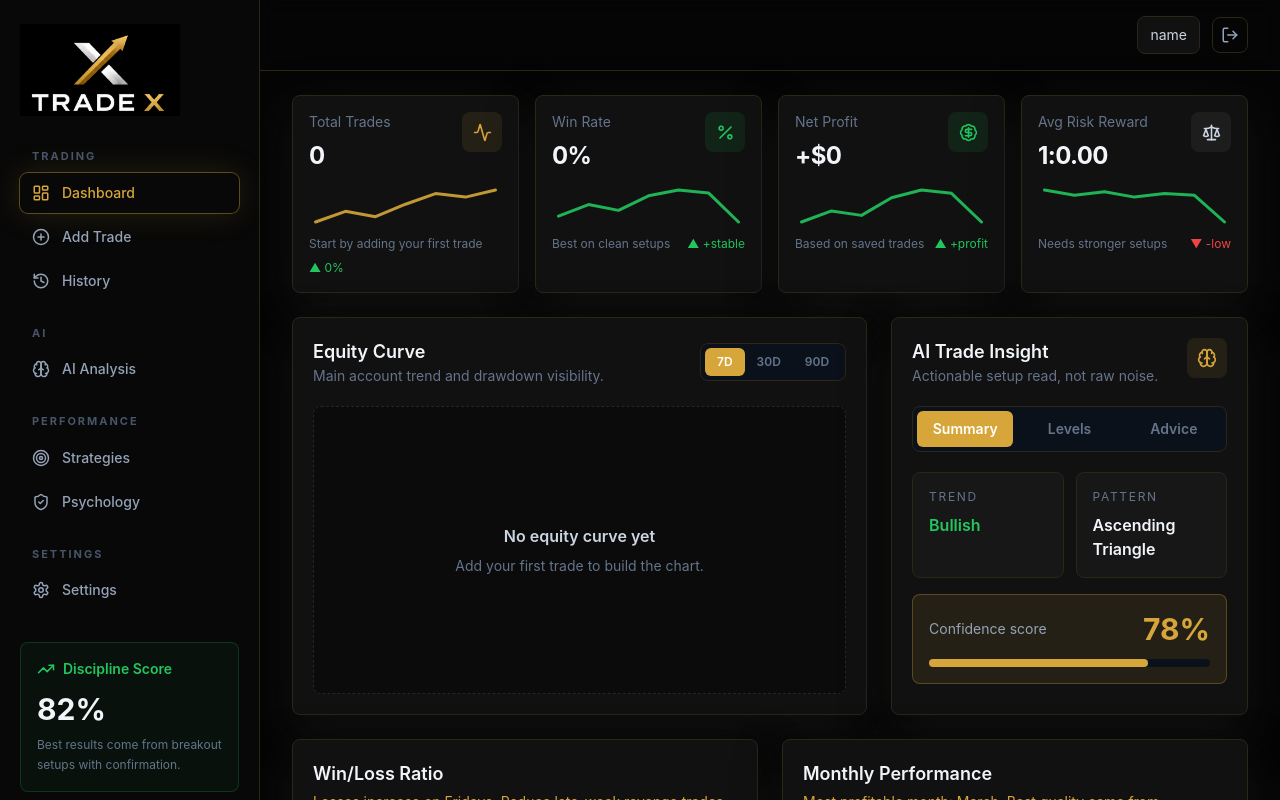
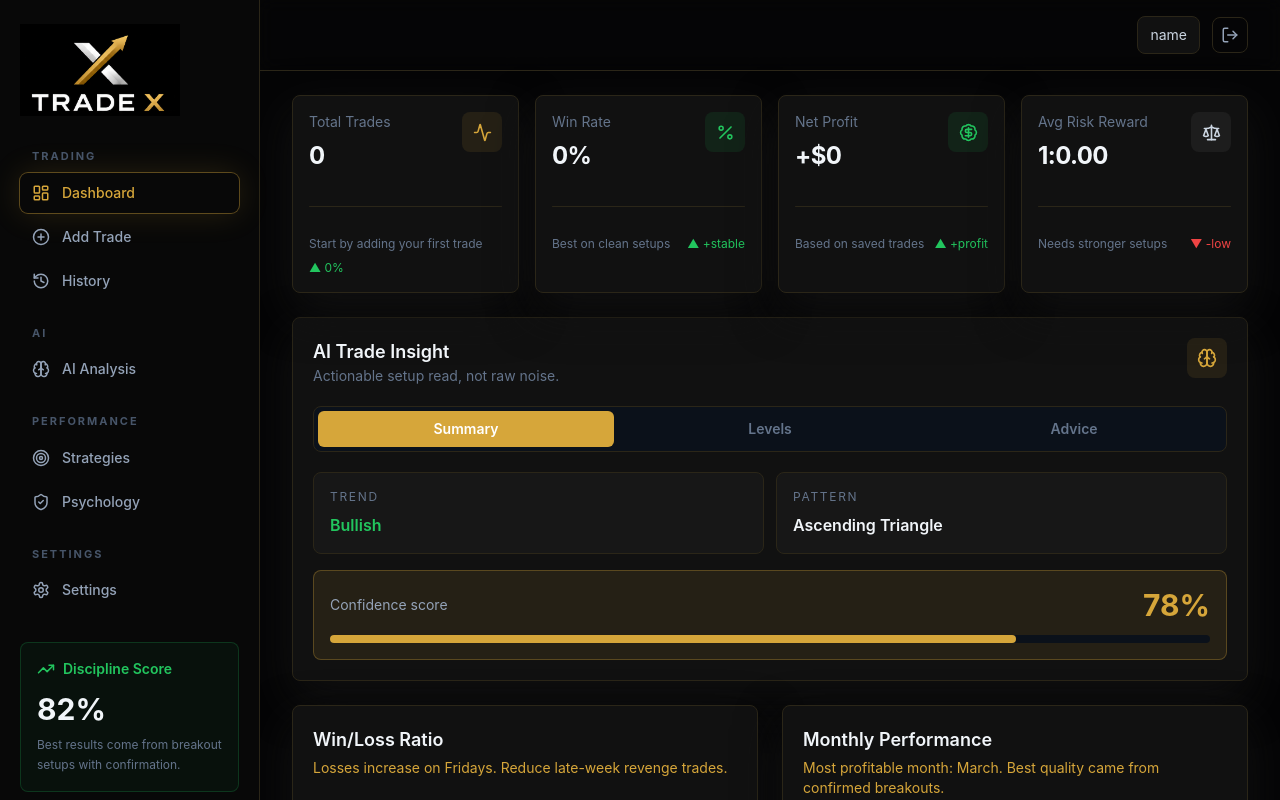
Before and after one commit to dev-ali-hassan/Trade-X, a React (Vite) app in the folder frontend/: page / in a window 1280 px wide. Both pictures are taken after typing "name@example.com", "Sample123" into the empty fields and a click on the button "Login". Shown: the top 800 px of the page. Built offline with nearby package versions, Linux system fonts and the light colour scheme.

Commit message:
Make dashboard charts data driven

```diff
--- a/frontend/src/components/StatCard.tsx
+++ b/frontend/src/components/StatCard.tsx
@@ -65,6 +65,14 @@ export function StatCard({
 function Sparkline({ data, tone }: { data: number[]; tone: StatCardProps["tone"] }) {
   const width = 180;
   const height = 36;
+  if (data.length < 2) {
+    return (
+      <div className="mt-4 hidden h-9 w-full max-w-[220px] items-center sm:flex">
+        <div className="h-px w-full rounded-full bg-line" />
+      </div>
+    );
+  }
+
   const min = Math.min(...data);
   const max = Math.max(...data);
   const range = Math.max(1, max - min);
--- a/frontend/src/pages/Dashboard.tsx
+++ b/frontend/src/pages/Dashboard.tsx
@@ -1,23 +1,46 @@
 import { Fragment, useEffect, useMemo, useState } from "react";
 import { Activity, BadgeDollarSign, Brain, CandlestickChart, Percent, Scale, ShieldAlert, Zap } from "lucide-react";
 import { StatCard } from "../components/StatCard";
-import { aiInsight, equityCurve, monthlyPerformance } from "../data/sampleData";
+import { aiInsight, monthlyPerformance } from "../data/sampleData";
 import { getSession, getTrades } from "../lib/storage";
 
 const aiTabs = ["Summary", "Levels", "Advice"] as const;
 const tradeFilters = ["All", "Wins", "Losses"] as const;
-const timeFilters = ["7D", "30D", "90D"] as const;
 
 export function Dashboard() {
   const [loading, setLoading] = useState(true);
   const [aiTab, setAiTab] = useState<(typeof aiTabs)[number]>("Summary");
   const [tradeFilter, setTradeFilter] = useState<(typeof tradeFilters)[number]>("All");
-  const [timeFilter, setTimeFilter] = useState<(typeof timeFilters)[number]>("7D");
   const [expandedTrade, setExpandedTrade] = useState<number | null>(null);
   const trades = getTrades(getSession());
   const wins = trades.filter((trade) => trade.result === "Win").length;
   const losses = trades.filter((trade) => trade.result === "Loss").length;
   const netProfit = trades.reduce((sum, trade) => sum + trade.profit, 0);
+  const profitSeries = trades
+    .slice()
+    .reverse()
+    .reduce<number[]>((series, trade) => {
+      const previous = series.at(-1) ?? 0;
+      series.push(previous + trade.profit);
+      return series;
+    }, []);
+  const countSeries = trades.length ? trades.map((_, index) => index + 1) : [];
+  const winRateSeries = trades.length
+    ? trades
+        .slice()
+        .reverse()
+        .reduce<number[]>((series, trade, index, allTrades) => {
+          const winsSoFar = allTrades.slice(0, index + 1).filter((item) => item.result === "Win").length;
+          series.push(Math.round((winsSoFar / (index + 1)) * 100));
+          return series;
+        }, [])
+    : [];
+  const rrSeries = trades.length
+    ? trades
+        .slice()
+        .reverse()
+        .map((trade) => Number(trade.riskReward.split(":")[1] ?? 0))
+    : [];
   const avgRiskReward =
     trades.length === 0
       ? 0
@@ -31,7 +54,7 @@ export function Dashboard() {
       tone: "ai" as const,
       trend: trades.length > 0 ? "+active" : "0%",
       trendDirection: "up" as const,
-      sparkline: [12, 18, 15, 22, 28, 26, Math.max(30, trades.length + 24)]
+      sparkline: countSeries
     },
     {
       label: "Win Rate",
@@ -41,7 +64,7 @@ export function Dashboard() {
       tone: "profit" as const,
       trend: wins >= losses ? "+stable" : "-review",
       trendDirection: wins >= losses ? "up" as const : "down" as const,
-      sparkline: [52, 56, 54, 59, 61, 60, trades.length ? Math.round((wins / trades.length) * 100) : 50]
+      sparkline: winRateSeries
     },
     {
       label: "Net Profit",
@@ -51,7 +74,7 @@ export function Dashboard() {
       tone: netProfit >= 0 ? "profit" as const : "loss" as const,
       trend: netProfit >= 0 ? "+profit" : "-loss",
       trendDirection: netProfit >= 0 ? "up" as const : "down" as const,
-      sparkline: [1, 2, 1.6, 3.2, 3.9, 3.6, Math.max(1, Math.abs(netProfit / 1000))]
+      sparkline: profitSeries
     },
     {
       label: "Avg Risk Reward",
@@ -61,7 +84,7 @@ export function Dashboard() {
       tone: "neutral" as const,
       trend: avgRiskReward >= 2 ? "+quality" : "-low",
       trendDirection: avgRiskReward >= 2 ? "up" as const : "down" as const,
-      sparkline: [2.8, 2.5, 2.7, 2.4, 2.6, 2.5, avgRiskReward || 1]
+      sparkline: rrSeries
     }
   ];
 
@@ -84,36 +107,7 @@ export function Dashboard() {
         ))}
       </section>
 
-      <section className="grid gap-6 xl:grid-cols-[1.45fr_0.9fr]">
-        <div className="panel p-5 hover:border-ai/30">
-          <div className="mb-5 flex flex-col justify-between gap-4 sm:flex-row sm:items-center">
-            <div>
-              <h2 className="text-lg font-semibold">Equity Curve</h2>
-              <p className="text-sm text-slate-500">Main account trend and drawdown visibility.</p>
-            </div>
-            <div className="flex rounded-lg border border-line bg-[#0b111a] p-1">
-              {timeFilters.map((filter) => (
-                <button
-                  key={filter}
-                  className={`rounded-md px-3 py-1.5 text-xs font-semibold transition ${
-                    timeFilter === filter ? "bg-ai text-white" : "text-slate-500 hover:text-slate-200"
-                  }`}
-                  onClick={() => setTimeFilter(filter)}
-                >
-                  {filter}
-                </button>
-              ))}
-            </div>
-          </div>
-          {loading ? (
-            <div className="skeleton h-72 w-full" />
-          ) : trades.length === 0 ? (
-            <EmptyPanel title="No equity curve yet" text="Add your first trade to build the chart." />
-          ) : (
-            <EquityChart range={timeFilter} />
-          )}
-        </div>
-
+      <section>
         <div className="panel p-5 hover:border-ai/30">
           <div className="mb-5 flex items-start justify-between gap-4">
             <div>
@@ -146,8 +140,6 @@ export function Dashboard() {
           <InsightHeader title="Win/Loss Ratio" text="Losses increase on Fridays. Reduce late-week revenge trades." />
           {loading ? (
             <div className="skeleton h-60 w-full" />
-          ) : trades.length === 0 ? (
-            <EmptyPanel title="No win/loss data" text="Win and loss ratio appears after saved trades." compact />
           ) : (
             <>
               <DonutChart wins={wins} losses={losses} />
@@ -161,13 +153,7 @@ export function Dashboard() {
 
         <div className="panel p-5 hover:border-ai/30">
           <InsightHeader title="Monthly Performance" text="Most profitable month: March. Best quality came from confirmed breakouts." />
-          {loading ? (
-            <div className="skeleton mt-4 h-60 w-full" />
-          ) : trades.length === 0 ? (
-            <EmptyPanel title="No monthly data" text="Monthly performance appears after saved trades." compact />
-          ) : (
-            <MonthlyBars />
-          )}
+          {loading ? <div className="skeleton mt-4 h-60 w-full" /> : <MonthlyBars trades={trades} />}
         </div>
       </section>
 
@@ -303,62 +289,9 @@ function AiPanel({ tab }: { tab: (typeof aiTabs)[number] }) {
   );
 }
 
-function EquityChart({ range }: { range: string }) {
-  const multiplier = range === "7D" ? 1 : range === "30D" ? 1.18 : 1.36;
-  const data = equityCurve.map((item, index) => ({ ...item, balance: Math.round(item.balance * multiplier + index * 90) }));
-  const values = data.map((item) => item.balance);
-  const min = Math.min(...values) - 600;
-  const max = Math.max(...values) + 600;
-  const width = 760;
-  const height = 280;
-  const left = 54;
-  const right = 18;
-  const top = 18;
-  const bottom = 38;
-  const chartWidth = width - left - right;
-  const chartHeight = height - top - bottom;
-  const points = data.map((item, index) => {
-    const x = left + (index / (data.length - 1)) * chartWidth;
-    const y = top + (1 - (item.balance - min) / (max - min)) * chartHeight;
-    return { ...item, x, y };
-  });
-  const line = points.map((point) => `${point.x},${point.y}`).join(" ");
-  const area = `${left},${top + chartHeight} ${line} ${left + chartWidth},${top + chartHeight}`;
-
-  return (
-    <div className="overflow-x-auto">
-      <svg className="h-72 w-full sm:min-w-[640px]" viewBox={`0 0 ${width} ${height}`} role="img" aria-label="Equity curve chart">
-        <defs>
-          <linearGradient id="equityFill" x1="0" x2="0" y1="0" y2="1">
-            <stop offset="0%" stopColor="#22c55e" stopOpacity="0.3" />
-            <stop offset="100%" stopColor="#22c55e" stopOpacity="0" />
-          </linearGradient>
-        </defs>
-        {[0, 0.25, 0.5, 0.75, 1].map((step) => {
-          const y = top + step * chartHeight;
-          const value = Math.round(max - step * (max - min));
-          return (
-            <g key={step}>
-              <line x1={left} x2={left + chartWidth} y1={y} y2={y} stroke="#263241" strokeDasharray="4 5" />
-              <text x={8} y={y + 4} fill="#7f95b2" fontSize="12">{value}</text>
-            </g>
-          );
-        })}
-        {points.map((point) => (
-          <text key={point.day} x={point.x} y={height - 10} fill="#7f95b2" fontSize="12" textAnchor="middle">{point.day}</text>
-        ))}
-        <polygon points={area} fill="url(#equityFill)" />
-        <polyline points={line} fill="none" stroke="#22c55e" strokeWidth="4" strokeLinecap="round" strokeLinejoin="round" />
-        {points.map((point) => (
-          <circle key={`${point.day}-dot`} cx={point.x} cy={point.y} r="4" fill="#22c55e" stroke="#0b0f14" strokeWidth="2" />
-        ))}
-      </svg>
-    </div>
-  );
-}
-
 function DonutChart({ wins, losses }: { wins: number; losses: number }) {
-  const total = Math.max(1, wins + losses);
+  const realTotal = wins + losses;
+  const total = Math.max(1, realTotal);
   const circumference = 2 * Math.PI * 44;
   const winDash = (wins / total) * circumference;
 
@@ -366,12 +299,14 @@ function DonutChart({ wins, losses }: { wins: number; losses: number }) {
     <div className="grid h-56 place-items-center">
       <div className="relative h-44 w-44">
         <svg className="h-full w-full -rotate-90" viewBox="0 0 120 120" aria-label="Win loss chart">
-          <circle cx="60" cy="60" r="44" fill="none" stroke="#ef4444" strokeWidth="18" />
-          <circle cx="60" cy="60" r="44" fill="none" stroke="#22c55e" strokeDasharray={`${winDash} ${circumference - winDash}`} strokeLinecap="round" strokeWidth="18" />
+          <circle cx="60" cy="60" r="44" fill="none" stroke={realTotal === 0 ? "#2b2618" : "#ef4444"} strokeWidth="18" />
+          {realTotal > 0 && (
+            <circle cx="60" cy="60" r="44" fill="none" stroke="#22c55e" strokeDasharray={`${winDash} ${circumference - winDash}`} strokeLinecap="round" strokeWidth="18" />
+          )}
         </svg>
         <div className="absolute inset-0 grid place-items-center text-center">
           <div>
-            <p className="text-2xl font-bold">{Math.round((wins / total) * 100)}%</p>
+            <p className="text-2xl font-bold">{realTotal === 0 ? "0%" : `${Math.round((wins / total) * 100)}%`}</p>
             <p className="text-xs text-slate-500">Win rate</p>
           </div>
         </div>
@@ -380,33 +315,36 @@ function DonutChart({ wins, losses }: { wins: number; losses: number }) {
   );
 }
 
-function MonthlyBars() {
-  const max = Math.max(...monthlyPerformance.map((item) => Math.abs(item.profit)));
+function MonthlyBars({ trades }: { trades: Array<{ date: string; profit: number }> }) {
+  const monthlyData = monthlyPerformance.map((item) => ({ ...item, profit: 0 }));
+  trades.forEach((trade) => {
+    const monthIndex = new Date(trade.date).getMonth();
+    const month = monthlyData[monthIndex];
+    if (month) {
+      month.profit += trade.profit;
+    }
+  });
+  const max = Math.max(1, ...monthlyData.map((item) => Math.abs(item.profit)));
 
   return (
     <div className="flex h-60 items-end gap-4 overflow-x-auto px-2 pb-8 pt-6">
-      {monthlyPerformance.map((item) => {
-        const height = Math.max(18, (Math.abs(item.profit) / max) * 170);
+      {monthlyData.map((item) => {
+        const height = item.profit === 0 ? 4 : Math.max(18, (Math.abs(item.profit) / max) * 170);
         return (
           <div key={item.month} className="flex min-w-12 flex-1 flex-col items-center gap-2">
             <div className="flex h-44 items-end">
-              <div className={`w-9 rounded-t-md transition hover:opacity-80 ${item.profit >= 0 ? "bg-ai" : "bg-loss"}`} style={{ height }} title={`${item.month}: ${item.profit}`} />
+              <div
+                className={`w-9 rounded-t-md transition hover:opacity-80 ${
+                  item.profit === 0 ? "bg-line" : item.profit >= 0 ? "bg-ai" : "bg-loss"
+                }`}
+                style={{ height }}
+                title={`${item.month}: ${item.profit}`}
+              />
             </div>
             <span className="text-xs text-slate-500">{item.month}</span>
           </div>
         );
       })}
-    </div>
-  );
-}
-
-function EmptyPanel({ title, text, compact }: { title: string; text: string; compact?: boolean }) {
-  return (
-    <div className={`grid place-items-center rounded-lg border border-dashed border-line bg-[#0b0b0c] p-6 text-center ${compact ? "h-60" : "h-72"}`}>
-      <div>
-        <p className="font-semibold text-slate-300">{title}</p>
-        <p className="mt-2 text-sm text-slate-500">{text}</p>
-      </div>
     </div>
   );
 }
```
